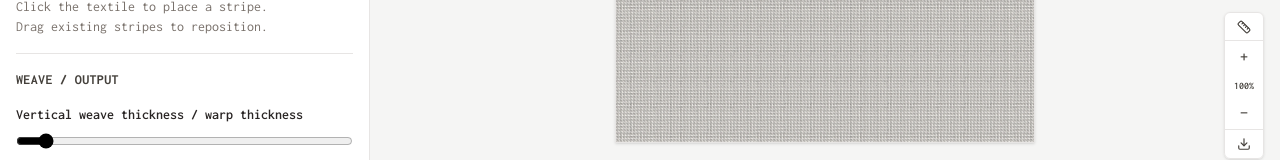
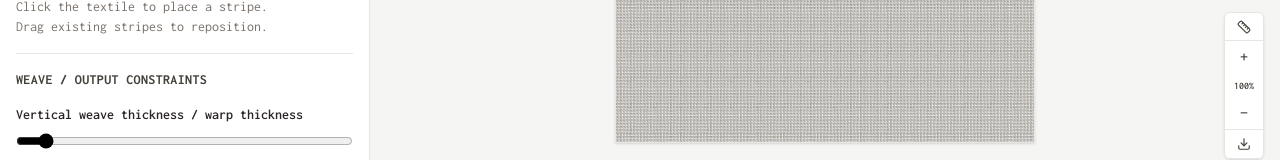
Before and after one commit to Adelina805/kara-weaves, a Next.js app: page / in a window 1280 px wide. Shown: the part 625-785 px from the top of the page. Built offline with nearby package versions, Linux system fonts and the light colour scheme.

Commit message:
small text change to push commit

```diff
--- a/src/components/fabric-designer/controls/PatternAndBodyControls.tsx
+++ b/src/components/fabric-designer/controls/PatternAndBodyControls.tsx
@@ -127,7 +127,7 @@ type WeaveOutputControlsProps = {
 
 export function WeaveOutputControls({ design, dispatch }: WeaveOutputControlsProps) {
   return (
-    <Section title="Weave / Output">
+    <Section title="Weave / Output Constraints">
       <Field label="Vertical weave thickness / warp thickness">
         <input
           type="range"
```
